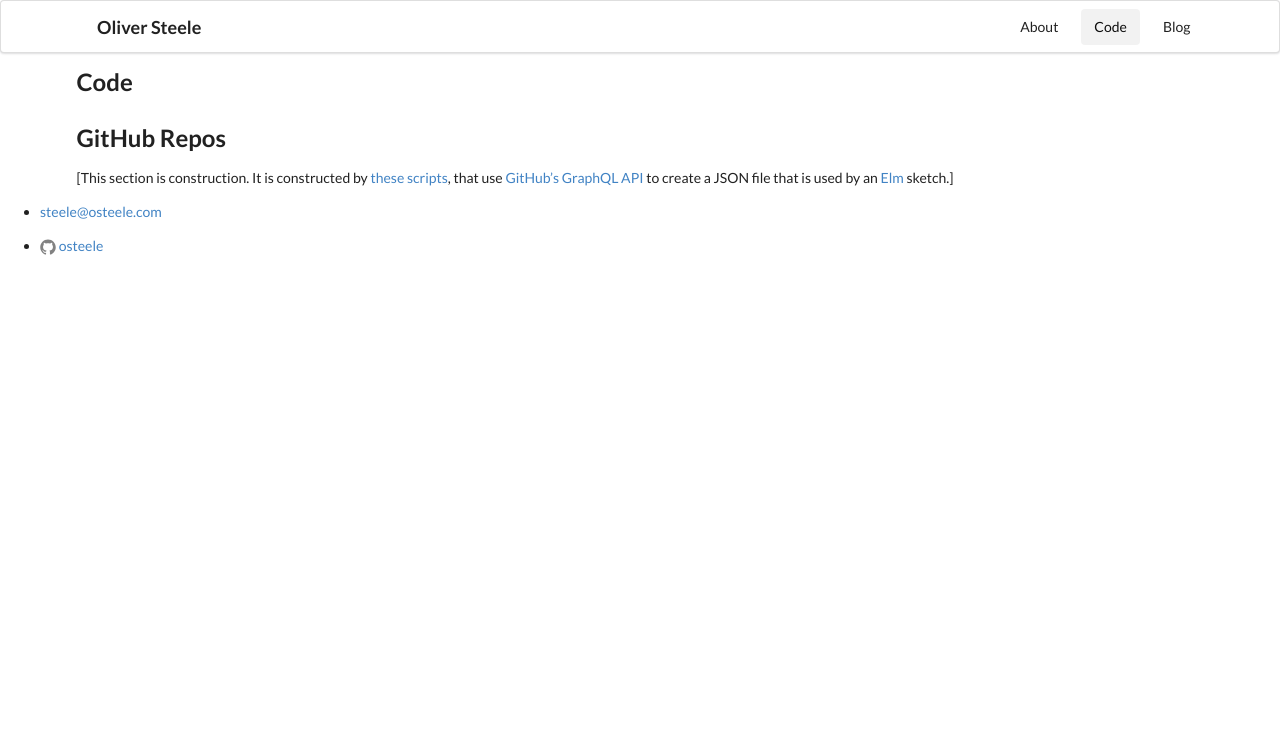
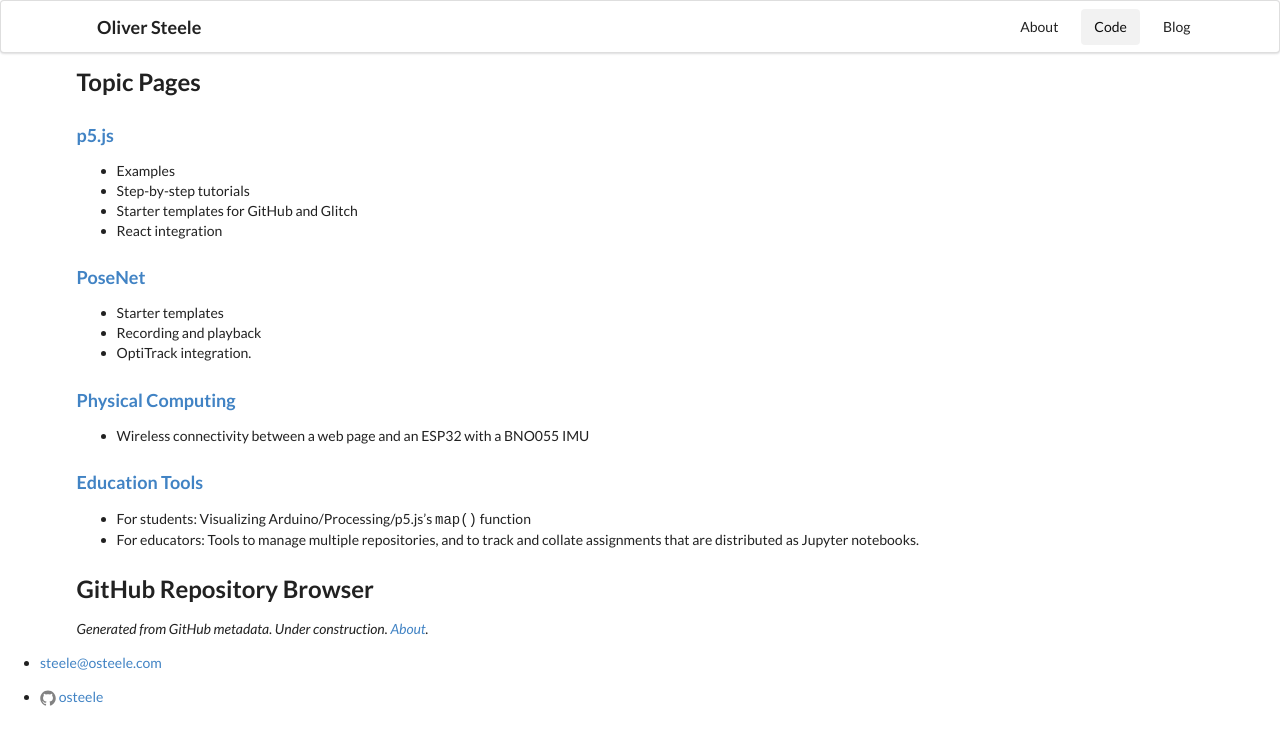
Before and after one commit to osteele/code.osteele.com, a Jekyll site: the page built from index.md, in a window 1280 px wide. Shown: the top 745 px of the page. Built offline with Jekyll 4.4.1, drawn with Linux system fonts in a browser that asks for light colours; nearby versions of some CDN libraries.

Commit message:
Add topic pages to index

```diff
--- a/index.md
+++ b/index.md
@@ -3,10 +3,31 @@
 title: Oliver Steele | Code
 ---
 
-## Code
+## Topic Pages
 
-## GitHub Repos
+### [p5.js](https://www.notion.so/Oliver-s-p5-js-Resources-385707291d5f4a6db4a590f95f8c5a94)
 
-[This section is construction. It is constructed by [these scripts](/colophon),
-that use [GitHub's GraphQL API](https://graphql.github.com) to create a JSON
-file that is used by an [Elm](https://elm-lang.org) sketch.]
+- Examples
+- Step-by-step tutorials
+- Starter templates for GitHub and Glitch
+- React integration
+
+### [PoseNet](https://www.notion.so/PoseNet-ded646bc5c1a4b99bf2885ad891937d2)
+
+- Starter templates
+- Recording and playback
+- OptiTrack integration.
+
+### [Physical Computing](https://www.notion.so/Physical-Computing-6eeee0efa9354212b76f501b3fbc972d)
+
+- Wireless connectivity between a web page and an ESP32 with a BNO055 IMU
+
+### [Education Tools](https://www.notion.so/Education-Tools-and-Materials-7c62990392284aab934c32b45ec9a99c)
+
+- For students: Visualizing Arduino/Processing/p5.js's `map()` function
+- For educators: Tools to manage multiple repositories, and to track and collate
+  assignments that are distributed as Jupyter notebooks.
+
+## GitHub Repository Browser
+
+_Generated from GitHub metadata. Under construction. [About](/colophon)._
```
